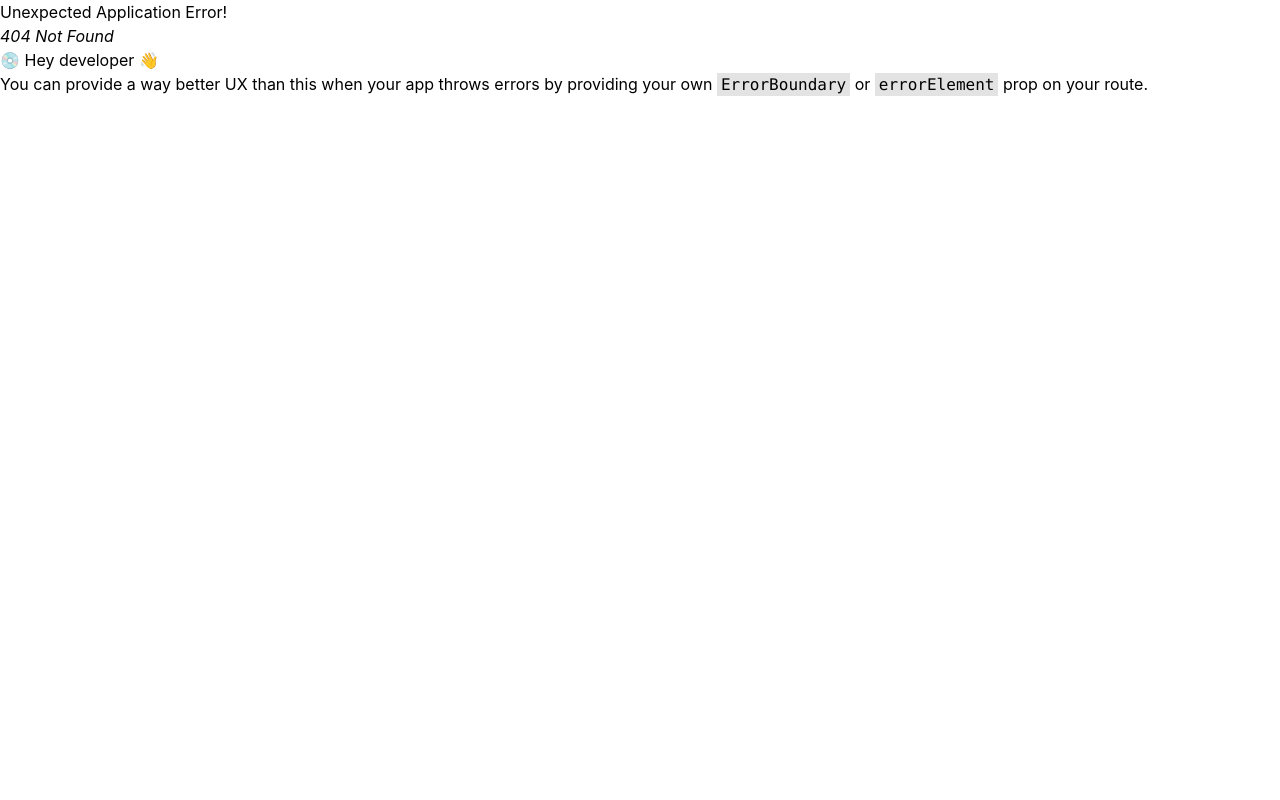
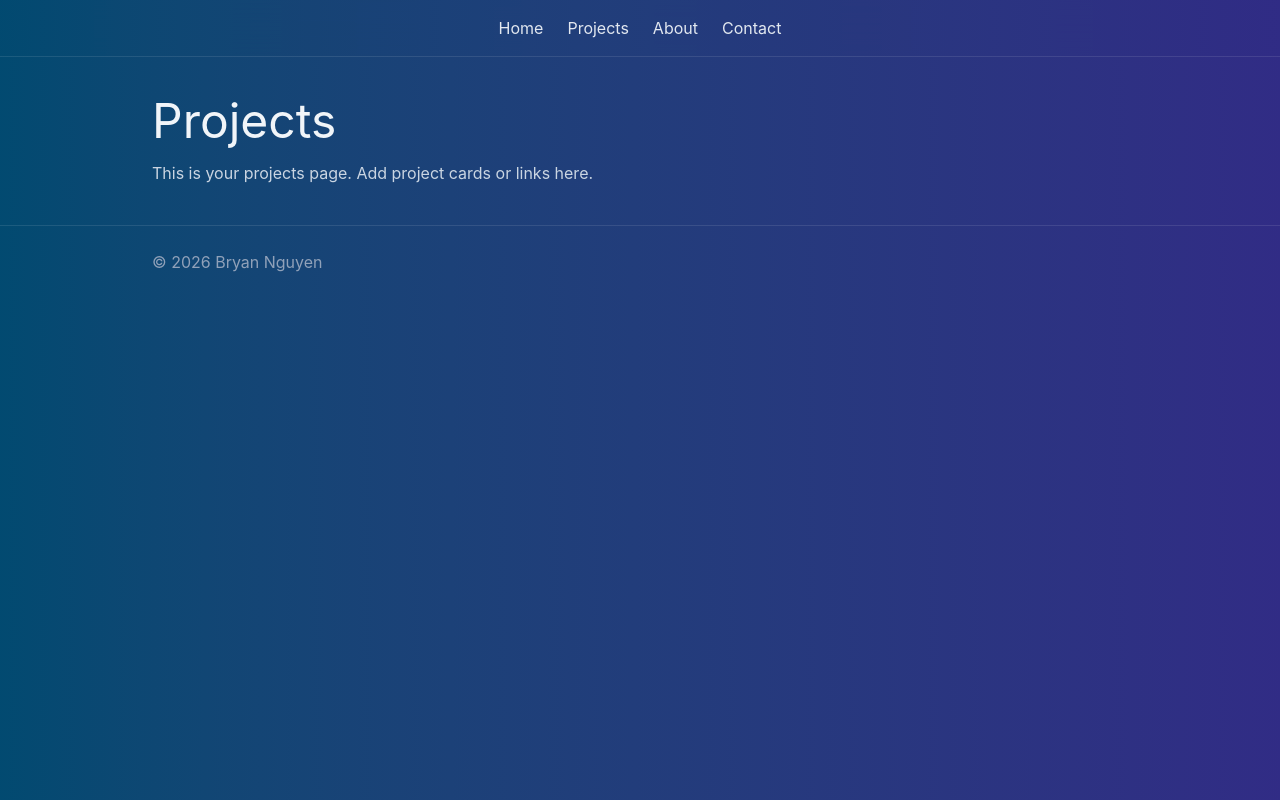
Before and after one commit to nguyenhbryan/portfolio, a React (Vite) app: page /projects in a window 1280 px wide. Before the commit this address had no page. Built offline with nearby package versions, Linux system fonts and the light colour scheme.

Commit message:
Autopush and create pages

```diff
--- a/src/main.tsx
+++ b/src/main.tsx
@@ -4,14 +4,19 @@ import { createBrowserRouter, RouterProvider } from "react-router-dom";
 import "./index.css";
 import RootLayout from "./layouts/layout.tsx";
 import App from "./App.tsx";
-
+import ProjectsPage from "./pages/projects.tsx";
+import About from "./pages/about.tsx";
+import Contact from "./pages/contact.tsx";
 
 const router = createBrowserRouter([
   {
     path: "/",
     element: <RootLayout />,
     children: [
-      { index: true, element: <App /> },        // "/"
+      { index: true, element: <App /> },
+      { path: "projects", element: <ProjectsPage /> },
+      { path: "about", element: <About /> },
+      { path: "contact", element: <Contact /> },
     ],
   },
 ]);
@@ -19,5 +24,5 @@ const router = createBrowserRouter([
 ReactDOM.createRoot(document.getElementById("root")!).render(
   <React.StrictMode>
     <RouterProvider router={router} />
-  </React.StrictMode>
+  </React.StrictMode>,
 );
--- /dev/null
+++ b/src/pages/about.tsx
@@ -0,0 +1,7 @@
+export default function About() {
+  return (
+    <>
+      <div>About Me</div>
+    </>
+  );
+}
--- /dev/null
+++ b/src/pages/contact.tsx
@@ -0,0 +1,7 @@
+export default function Contact() {
+  return (
+    <>
+      <div>Test</div>
+    </>
+  );
+}
--- /dev/null
+++ b/src/pages/projects.tsx
@@ -0,0 +1,10 @@
+export default function ProjectsPage() {
+  return (
+    <section className="font-sans">
+      <h1 className="text-5xl text-slate-100 mb-4">Projects</h1>
+      <p className="text-slate-300 max-w-2xl">
+        This is your projects page. Add project cards or links here.
+      </p>
+    </section>
+  );
+}
```
